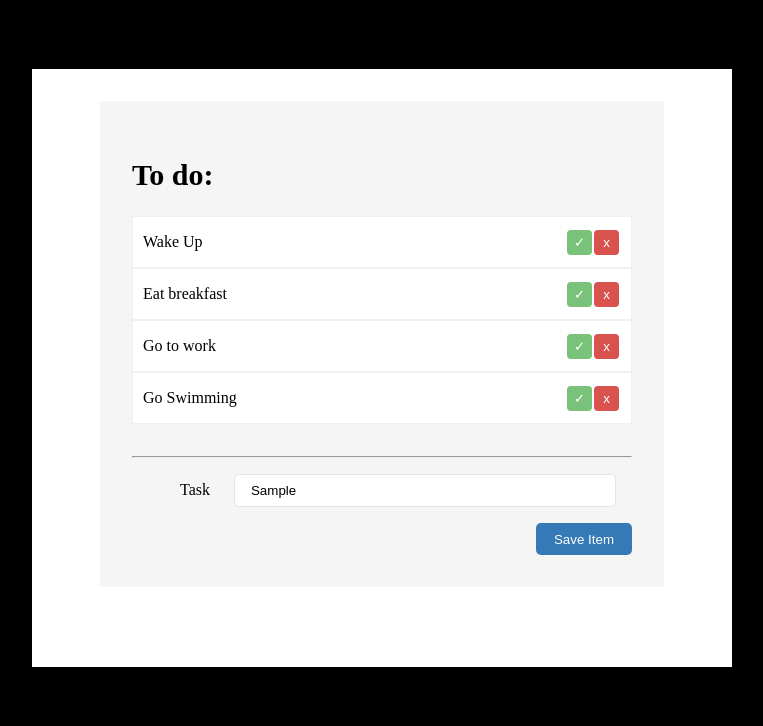
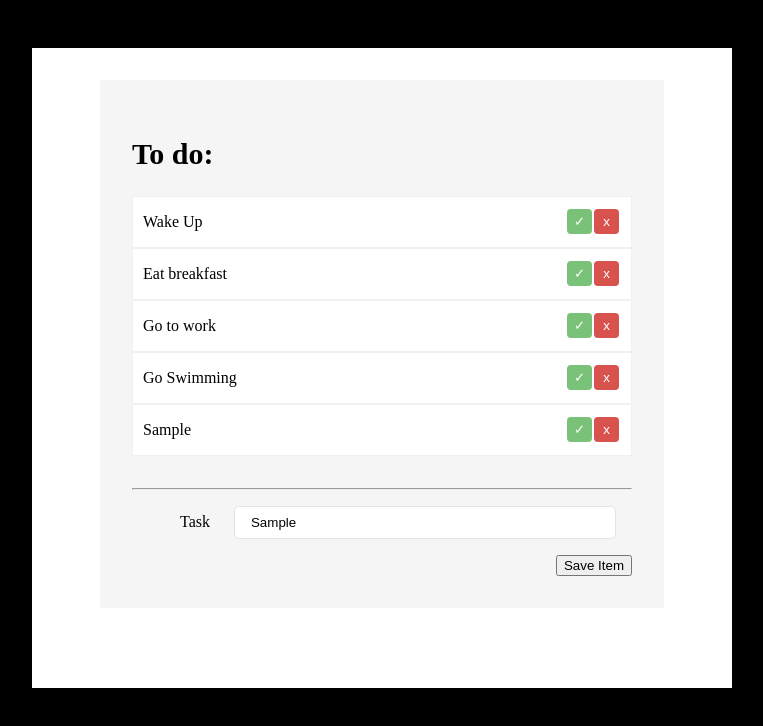
Before and after one commit to fatukunda/code-queen-materials, a plain HTML site: page todo.html in a window 1280 px wide. Both pictures are taken after typing "Sample" into the empty fields and a click on the button "Save Item". Shown: the whole page, without its empty margins (258-1021 px from the left). Drawn offline with Linux system fonts and the light colour scheme.

Commit message:
Todo-list

```diff
--- a/todo.html
+++ b/todo.html
@@ -17,10 +17,10 @@
                 <hr>
                 <div class="add-task-container">
                     <label> Task</label>
-                    <input type="text" placeholder="What do you need to do?">
+                    <input type="text" id="todo-text" placeholder="What do you need to do?">
                 </div>
                 <div class="save-btn-container">
-                    <button class="save-btn">Save Item</button>
+                    <button id="save-btn">Save Item</button>
                 </div>
             </div>
         </div>
--- a/todo.js
+++ b/todo.js
@@ -17,7 +17,7 @@ const todos = [
   },
 ];
 
-const todosContainer = document.getElementById("todos-container");
+ const todosContainer = document.getElementById("todos-container");
 
 for (let todo of todos) {
   const todoItem = document.createElement("div");
@@ -46,4 +46,42 @@ for (let todo of todos) {
   todoItem.append(todoItemButtons);
 
   todosContainer.appendChild(todoItem);
+  //
+
 }
+
+const input = document.getElementById("todo-text");
+const saveBtn = document.getElementById("save-btn");
+  saveBtn.addEventListener("click", () => {
+  const inputText = input.value;
+   todos.push(inputText);
+   console.log(todos)
+   const newDiv = document.createElement("div");
+   const divContent = document.createTextNode(input.value);
+   newDiv.appendChild(divContent);
+
+   const todoItem = document.createElement("div");
+   todoItem.classList.add("todo-item");
+
+   const todoTextElement = document.createElement("p");
+   todoTextElement.innerHTML = input.value;
+   todoItem.appendChild(todoTextElement);
+   const todoItemButtons = document.createElement("div");
+   todoItemButtons.classList.add("todo-item-buttons");
+
+  const completedBtn = document.createElement("button");
+  completedBtn.classList.add("completed-btn");
+  completedBtn.innerHTML = "✓";
+
+  todoItemButtons.appendChild(completedBtn);
+
+  const deleteBtn = document.createElement("button");
+  deleteBtn.classList.add("delete-btn");
+  deleteBtn.innerHTML = "x";
+
+  todoItemButtons.appendChild(deleteBtn);
+
+  todoItem.append(todoItemButtons);
+
+   todosContainer.appendChild(todoItem);
+  });
```
